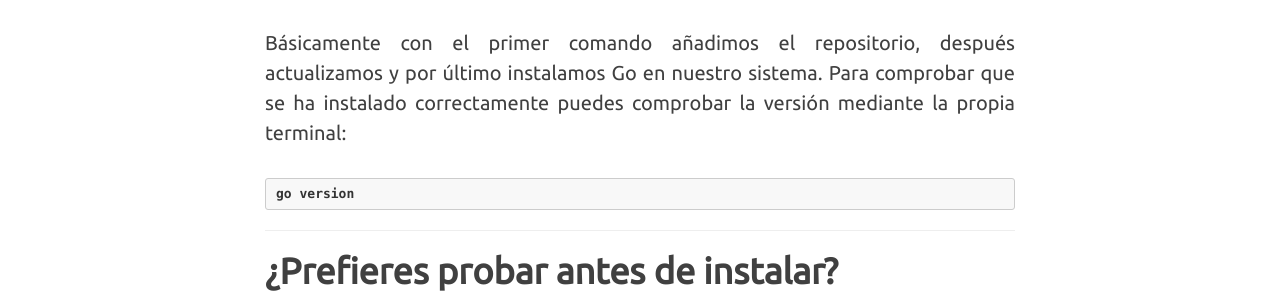
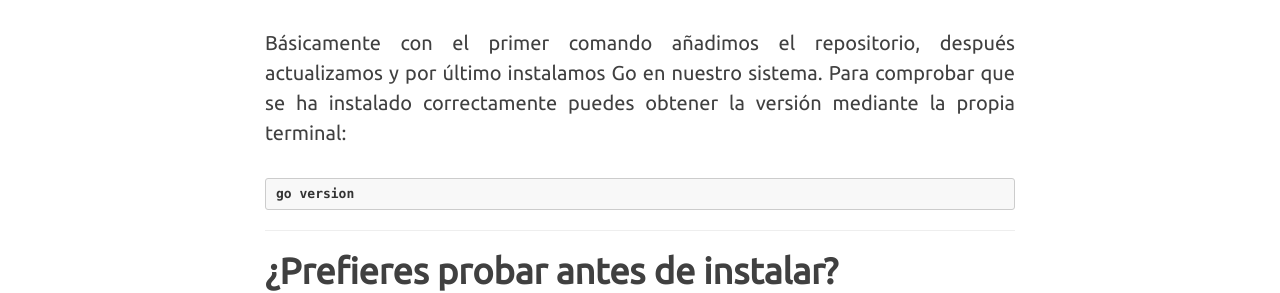
Before and after one commit to R12Leal/R12Leal.github.io, a Jekyll site: the page built from _posts/2016-02-20-golang-en-gnu-linux-ubuntu.markdown, in a window 1280 px wide and 900 px high, scrolled down 2094 px. Shown: the part 229-522 px from the top of the window. Built offline with Jekyll 4.4.1, drawn with Linux system fonts in a browser that asks for light colours; nearby versions of some CDN libraries; comment, search, counter and statistics services are not loaded.

Commit message:
Update 13/03/2016

```diff
--- a/_posts/2016-02-20-golang-en-gnu-linux-ubuntu.markdown
+++ b/_posts/2016-02-20-golang-en-gnu-linux-ubuntu.markdown
@@ -40,7 +40,7 @@ header-img: 	"img/post/post_go/golang.jpg"
 <pre><strong>$ sudo add-apt-repository ppa:ubuntu-lxc/lxd-stable
 $ sudo apt-get update
 $ sudo apt-get install golang</strong></pre>
-<p>Básicamente con el primer comando añadimos el repositorio, después actualizamos y por último instalamos Go en nuestro sistema. Para comprobar que se ha instalado correctamente puedes comprobar la versión mediante la propia terminal:</p>
+<p>Básicamente con el primer comando añadimos el repositorio, después actualizamos y por último instalamos Go en nuestro sistema. Para comprobar que se ha instalado correctamente puedes obtener la versión mediante la propia terminal:</p>
 <pre><strong>go version</strong></pre>
 <hr />
 <h2 class="section-heading">¿Prefieres probar antes de instalar?</h2>
```
